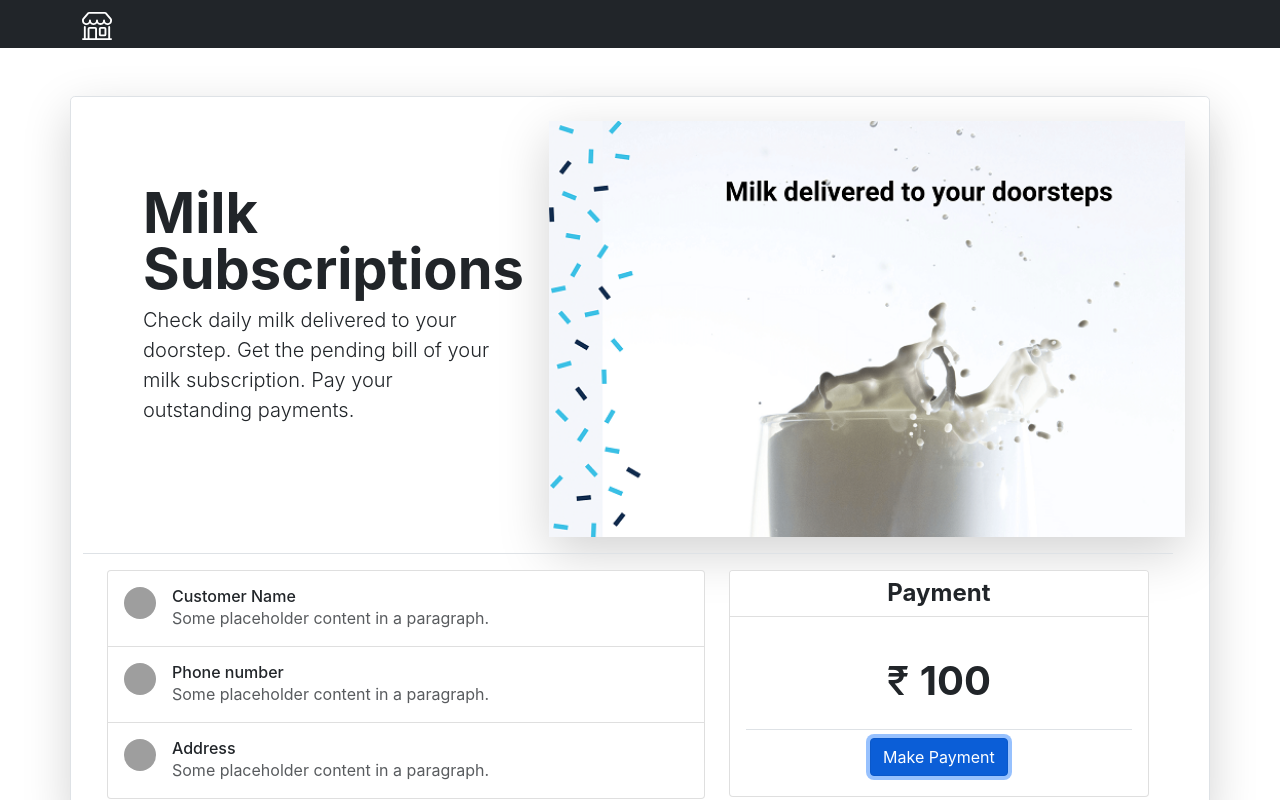
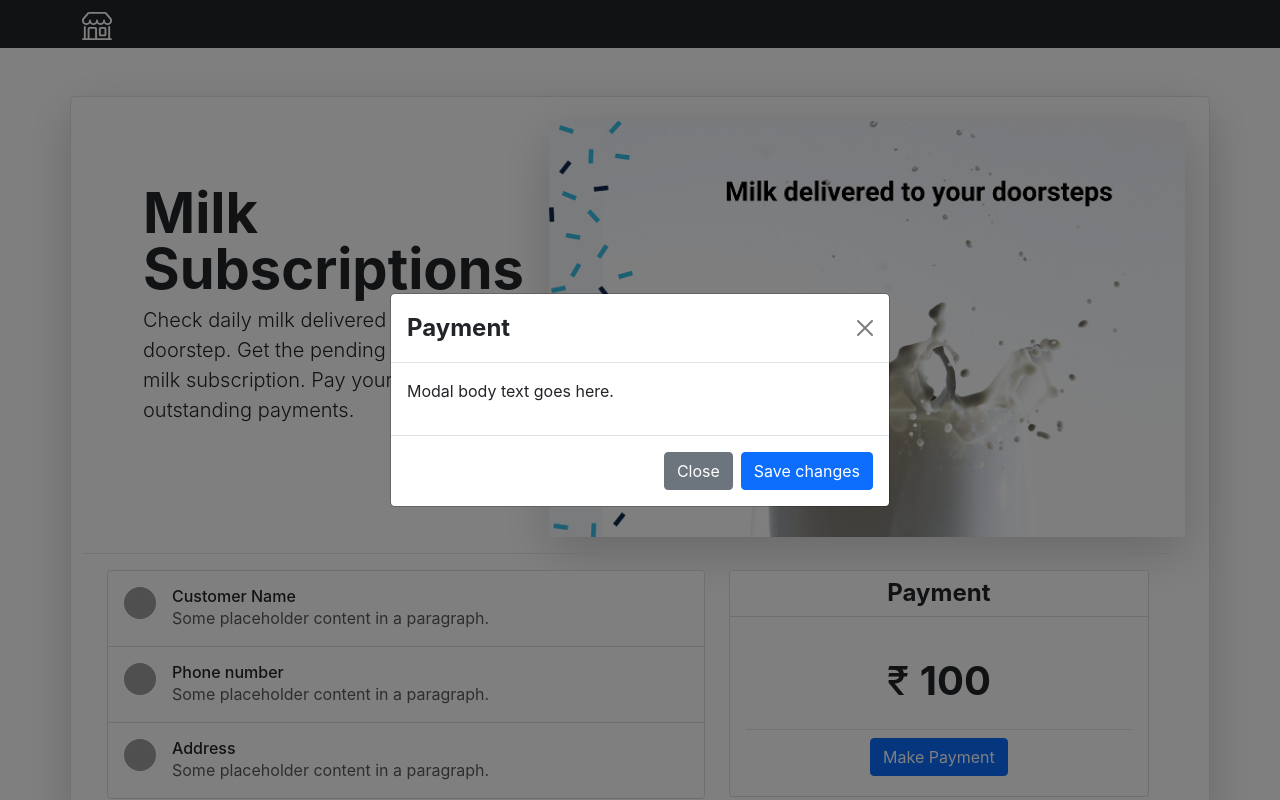
Before and after one commit to SanjampreetSingh/veerji-departmental-store, a React (Create React App) app: page /user/pay in a window 1280 px wide. Both pictures are taken after a click on the button "Make Payment". Shown: the top 800 px of the page. Built offline with nearby package versions, Linux system fonts and the light colour scheme; grey boxes are pictures that could not be loaded.

Commit message:
User payment model

```diff
--- a/public/index.html
+++ b/public/index.html
@@ -3,7 +3,7 @@
 
 <head>
     <meta charset="utf-8" />
-    <meta name="viewport" content="width=device-width, initial-scale=1, shrink-to-fit=no" />
+    <meta name="viewport" content="width=device-width, initial-scale=1">
     <meta name="description" content="Veerji Departmental Store, Ludhiana">
     <meta name="author" content="Sanjampreet Singh">
     <link rel="manifest" href="%PUBLIC_URL%/manifest.json" />
--- a/src/components/users/user-payment-card/UserPaymentCard.jsx
+++ b/src/components/users/user-payment-card/UserPaymentCard.jsx
@@ -1,5 +1,8 @@
+import UserPaymentModal from "./UserPaymentModal"
+
 export default function UserPaymentCard() {
   return (
+    <>
       <div className="card text-center">
         <h4 className="card-header bg-white fw-bold">Payment</h4>
         <div className="card-body">
@@ -7,8 +10,16 @@ export default function UserPaymentCard() {
             ₹ <b>100</b>
           </h1>
           <div className="border-top my-1" />
-        <button className="btn btn-primary my-1">Make Payment</button>
+          <button
+            className="btn btn-primary my-1"
+            data-bs-toggle="modal"
+            data-bs-target="#paymentModal"
+          >
+            Make Payment
+          </button>
         </div>
       </div>
+      <UserPaymentModal />
+    </>
   )
 }
--- /dev/null
+++ b/src/components/users/user-payment-card/UserPaymentModal.jsx
@@ -0,0 +1,42 @@
+export default function UserPaymentModal(params) {
+  return (
+    <div
+      class="modal fade"
+      id="paymentModal"
+      data-bs-backdrop="static"
+      data-bs-keyboard="false"
+      tabindex="-1"
+      aria-labelledby="paymentModal"
+      aria-hidden="true"
+    >
+      <div class="modal-dialog modal-dialog-centered">
+        <div class="modal-content">
+          <div class="modal-header text-center">
+            <h4 className="modal-title  bg-white fw-bold">Payment</h4>
+            <button
+              type="button"
+              class="btn-close"
+              data-bs-dismiss="modal"
+              aria-label="Close"
+            ></button>
+          </div>
+          <div class="modal-body">
+            <p>Modal body text goes here.</p>
+          </div>
+          <div class="modal-footer">
+            <button
+              type="button"
+              class="btn btn-secondary"
+              data-bs-dismiss="modal"
+            >
+              Close
+            </button>
+            <button type="button" class="btn btn-primary">
+              Save changes
+            </button>
+          </div>
+        </div>
+      </div>
+    </div>
+  )
+}
```
Lines whose indentation alone changed are shown as unchanged.
